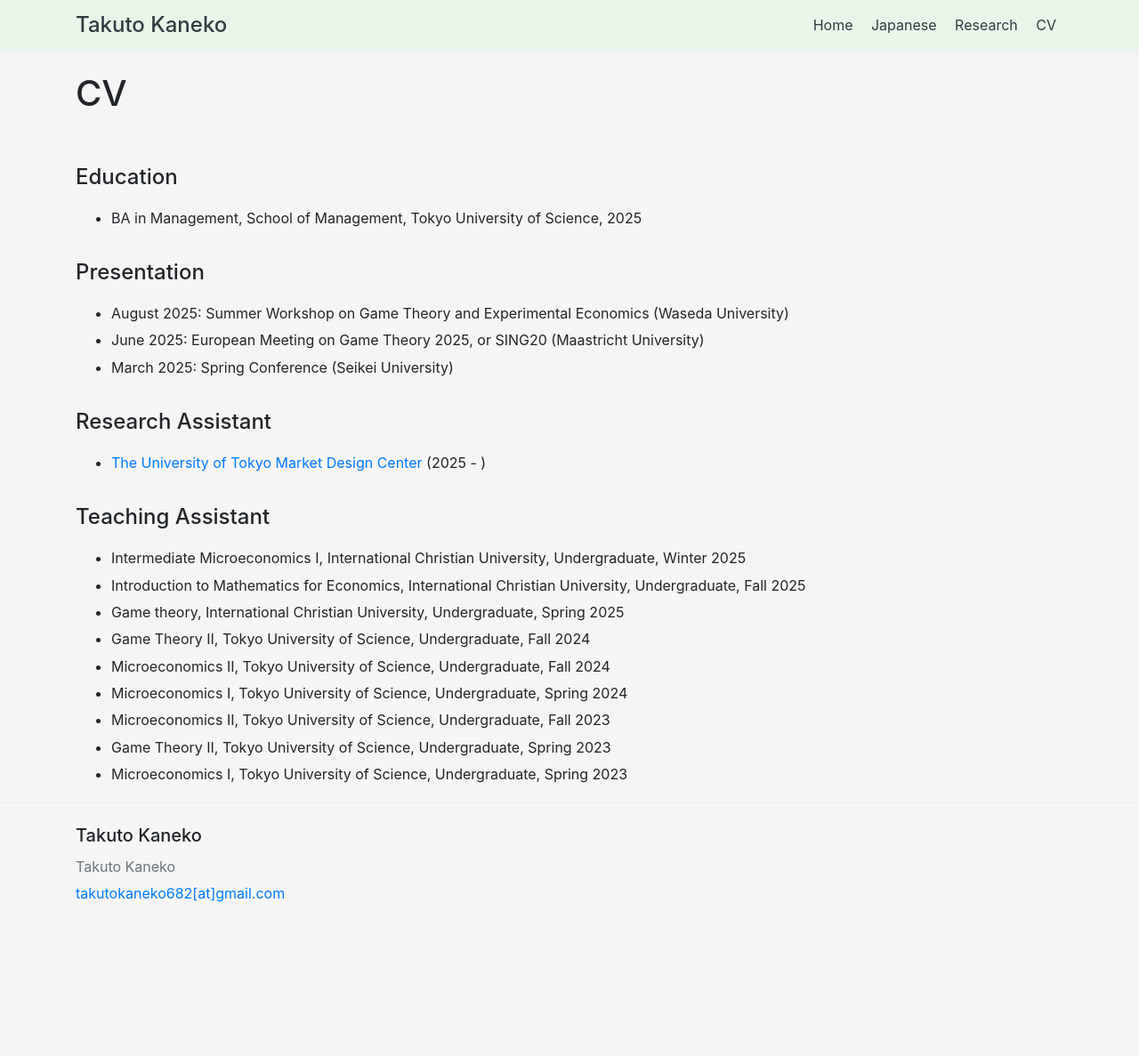
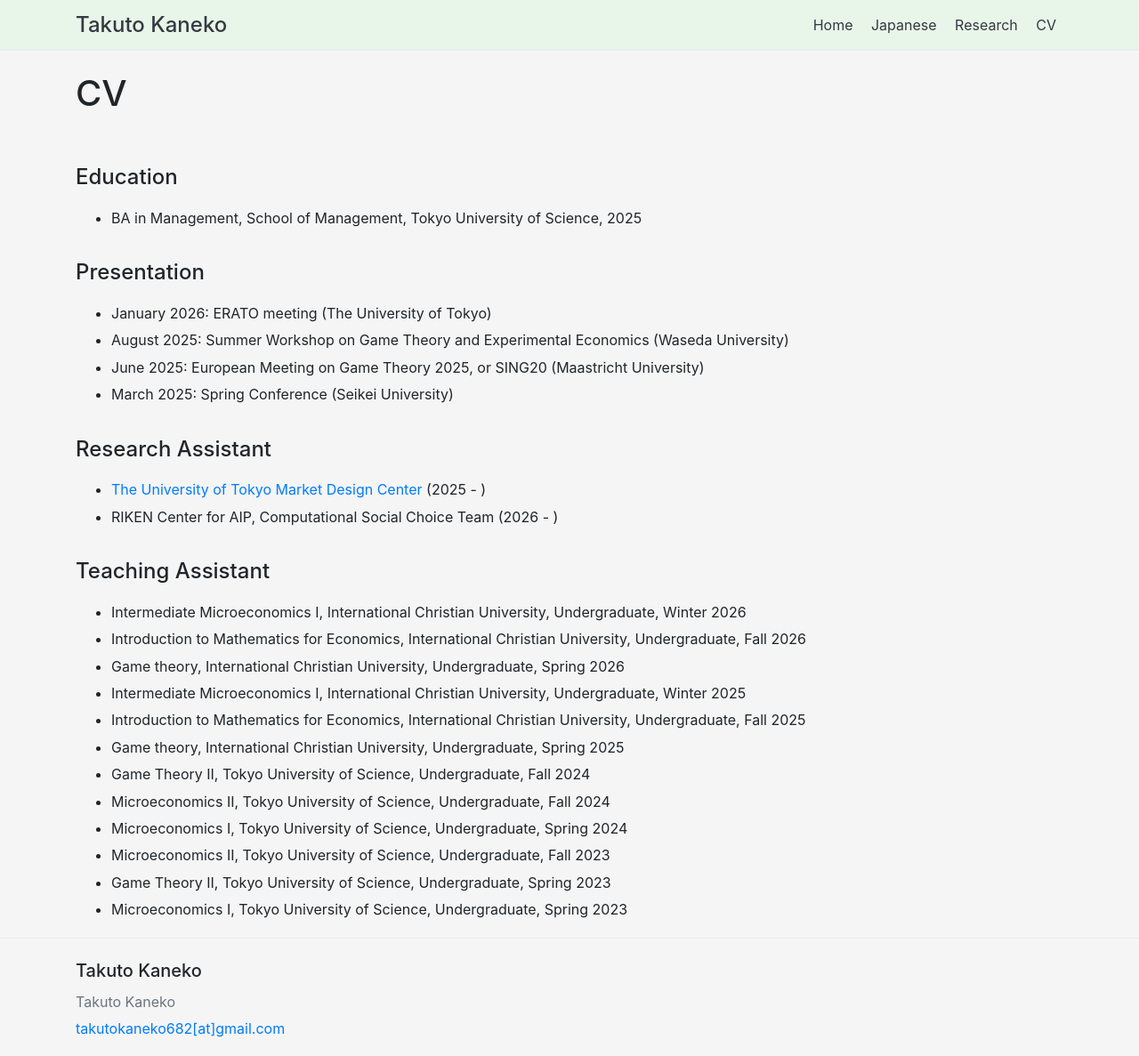
Before and after one commit to Takuto-Kaneko/Takuto-Kaneko.github.io, a Jekyll site: the page built from CV.md, in a window 1280 px wide. Shown: the whole page at 89% size. Built offline with Jekyll 4.4.1, drawn with Linux system fonts in a browser that asks for light colours; before the commit the page ends 1035 px from its top, so only the background shows below that.

Commit message:
modified

```diff
--- a/CV.md
+++ b/CV.md
@@ -8,14 +8,19 @@ permalink: /cv/
  - BA in Management, School of Management, Tokyo University of Science, 2025
 
 #### Presentation
+ - January 2026: ERATO meeting (The University of Tokyo)
  - August 2025: Summer Workshop on Game Theory and Experimental Economics (Waseda University)
  - June 2025: European Meeting on Game Theory 2025, or SING20 (Maastricht University)
  - March 2025: Spring Conference (Seikei University)
 
 #### Research Assistant
  - [The University of Tokyo Market Design Center](https://www.mdc.e.u-tokyo.ac.jp/en/) (2025 - )
+ - RIKEN Center for AIP, Computational Social Choice Team (2026 - )
 
 #### Teaching Assistant
+ - Intermediate Microeconomics I, International Christian University, Undergraduate, Winter 2026
+ - Introduction to Mathematics for Economics, International Christian University, Undergraduate, Fall 2026
+ - Game theory, International Christian University, Undergraduate, Spring 2026
  - Intermediate Microeconomics I, International Christian University, Undergraduate, Winter 2025
  - Introduction to Mathematics for Economics, International Christian University, Undergraduate, Fall 2025
  - Game theory, International Christian University, Undergraduate, Spring 2025
--- a/Gemfile
+++ b/Gemfile
@@ -5,6 +5,7 @@ gem "jekyll", "~> 4.4.1"
 group :jekyll_plugins do
   gem "jekyll-feed", "~> 0.12"
   gem "jekyll-remote-theme", "~> 0.4.3"
+  gem "jekyll-sitemap"
 end
 
 gem "webrick"
```
Also changed, not shown: Gemfile.lock.
